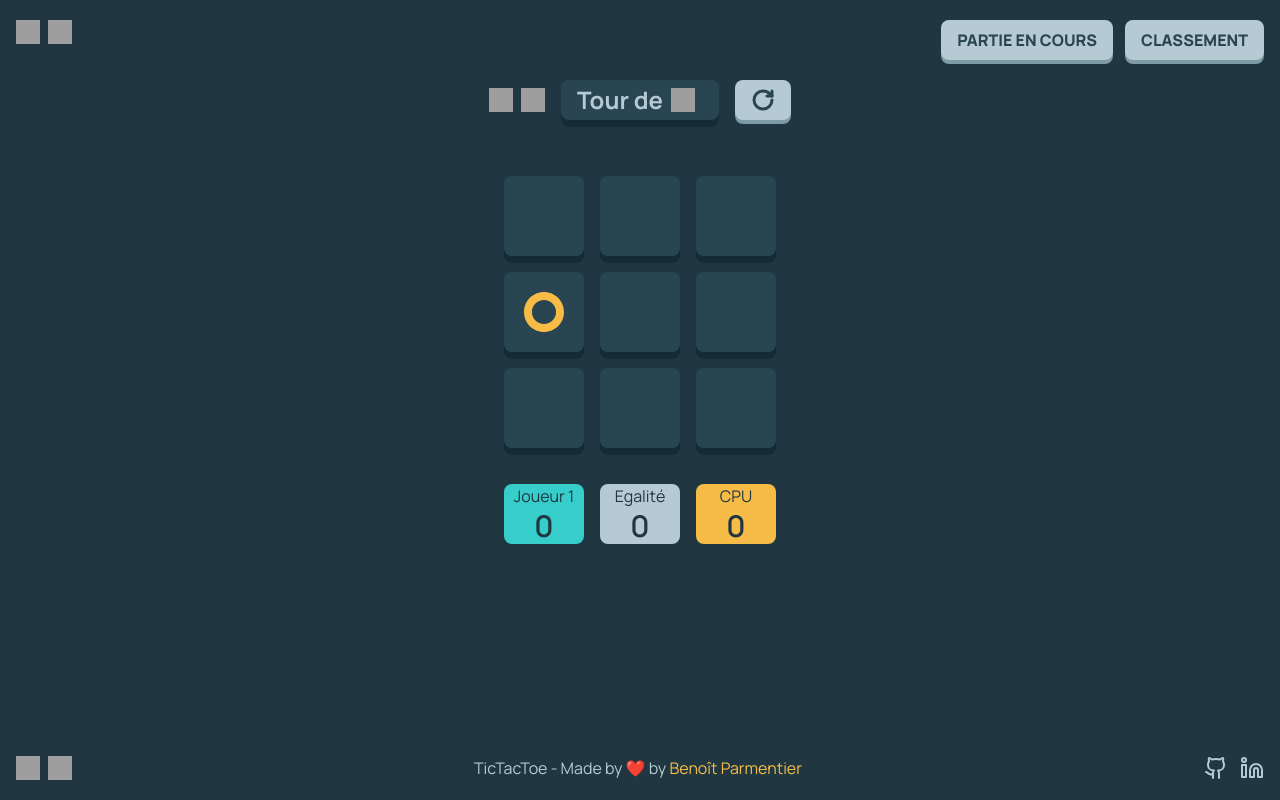
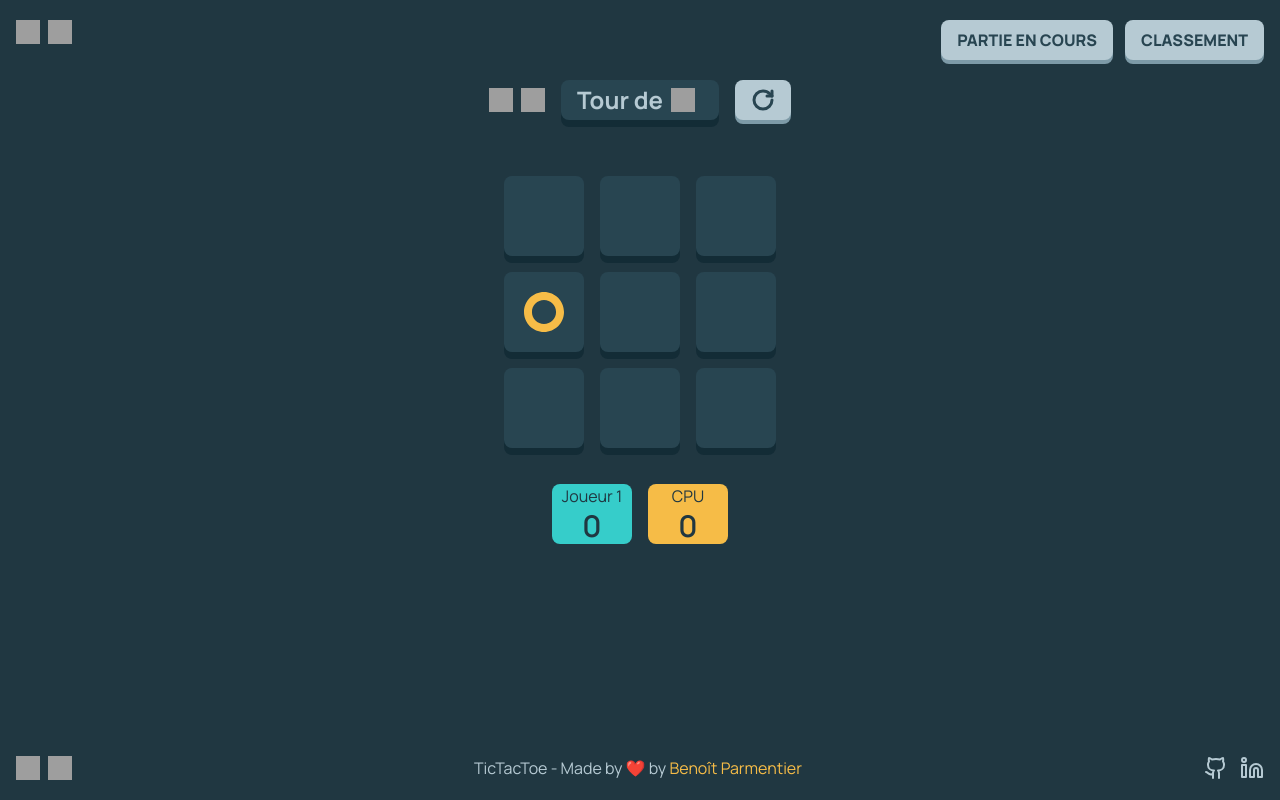
Before and after one commit to BenoitPrmt/tic-tac-toe-react, a React (Vite) app: page /game in a window 1280 px wide. Built offline with nearby package versions, Linux system fonts and the light colour scheme; grey boxes are pictures that could not be loaded.

Commit message:
feat(3shots): removed draw score cell in 3 shots mode

```diff
--- a/src/components/Game/ScoreCell.tsx
+++ b/src/components/Game/ScoreCell.tsx
@@ -9,7 +9,7 @@ type Props = {
 
 const ScoreCell = ({ color, title, score }: Props) => {
     return (
-        <div className={`${COLOR_BACKGROUND[color]} rounded-lg h-auto w-[10vh] flex items-center flex-col`}>
+        <div className={`${COLOR_BACKGROUND[color]} rounded-lg h-auto min-w-[10vh] flex items-center flex-col`}>
             <p className={"text-grey-dark"}>{title}</p>
             <p className={"text-3xl font-semibold text-grey-dark"}>{score}</p>
         </div>
--- a/src/pages/GamePage.tsx
+++ b/src/pages/GamePage.tsx
@@ -3,16 +3,16 @@ import GameComponent from "../components/Game/Game.tsx";
 import { useGame } from "../hooks/useGame";
 
 const GamePage = () => {
-    const { playerOneUsername, playerTwoUsername, draws, playerOneScore, playerTwoScore } = useGame();
+    const { playerOneUsername, playerTwoUsername, draws, playerOneScore, playerTwoScore, isGame3Shots } = useGame();
 
     return (
         <div>
             <GameComponent />
 
             <div className="flex justify-center mt-5">
-                <div className="grid grid-cols-3 gap-4">
+                <div className={`grid gap-4 ${isGame3Shots ? "grid-cols-2" : "grid-cols-3"}`}>
                     <ScoreCell color={"primary"} title={playerOneUsername} score={playerOneScore}/>
-                    <ScoreCell color={"greyLight"} title={"Egalité"} score={draws}/>
+                    {!isGame3Shots && <ScoreCell color={"greyLight"} title={"Egalité"} score={draws}/>}
                     <ScoreCell color={"secondary"} title={playerTwoUsername} score={playerTwoScore}/>
                 </div>
             </div>
--- a/src/provider/GameProvider.tsx
+++ b/src/provider/GameProvider.tsx
@@ -323,6 +323,7 @@ export const GameProvider = ({children}: { children: ReactNode }) => {
         resetBoard,
         resetAndSave,
         setIsGameAgainstComputer,
+        isGame3Shots,
         setIsGame3Shots,
         hasGameLaunched
     };
--- a/src/types/context/GameContext.ts
+++ b/src/types/context/GameContext.ts
@@ -18,6 +18,7 @@ export interface GameContextType {
     setPlayerTwoScore: (score: number) => void;
     draws: number;
     setIsGameAgainstComputer: (isAgainstComputer: boolean) => void;
+    isGame3Shots: boolean;
     setIsGame3Shots: (is3Shots: boolean) => void;
     hasGameLaunched: () => boolean;
 }
```
